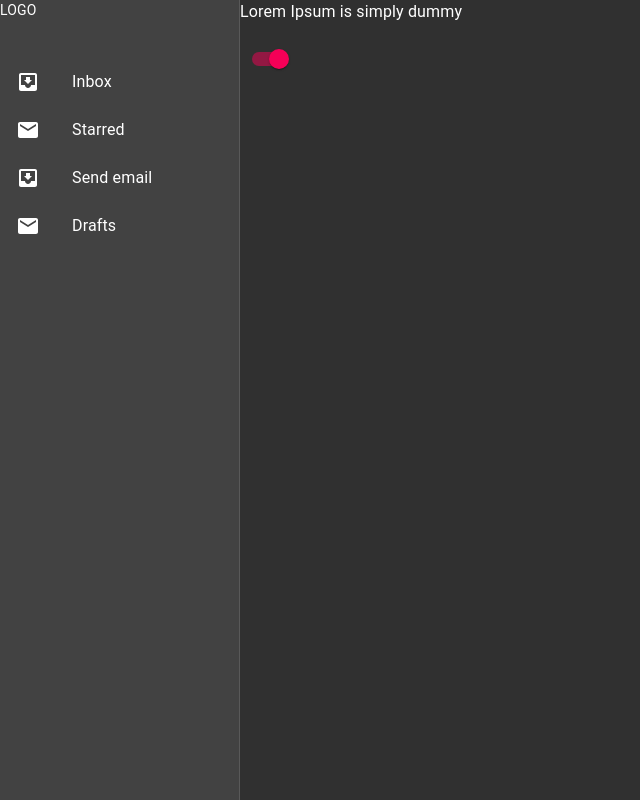
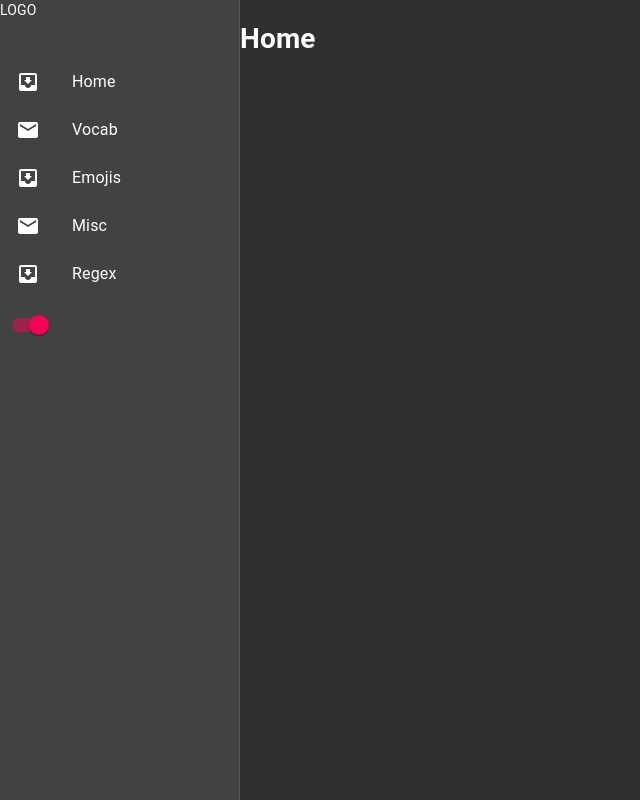
Before and after one commit to SophicalMushroom/ChatStats, a React (Create React App) app in the folder frontend/: page / in a window 1280 px wide. Shown: the whole page, without its empty margins (0-640 px from the left). Built offline with nearby package versions, Linux system fonts and the light colour scheme.

Commit message:
made navbar functional

```diff
--- a/frontend/package.json
+++ b/frontend/package.json
@@ -10,6 +10,7 @@
     "@testing-library/user-event": "^12.6.2",
     "react": "^17.0.1",
     "react-dom": "^17.0.1",
+    "react-router-dom": "^5.2.0",
     "react-scripts": "4.0.1",
     "web-vitals": "^0.2.4"
   },
--- a/frontend/src/App.js
+++ b/frontend/src/App.js
@@ -3,10 +3,9 @@ import { makeStyles, useTheme } from "@material-ui/core/styles";
 import Typography from "@material-ui/core/Typography";
 import Hidden from "@material-ui/core/Hidden";
 import IconButton from "@material-ui/core/IconButton";
-import Switch from "@material-ui/core/Switch";
 import MenuIcon from "@material-ui/icons/Menu";
 import { DesktopNav, MobileNav, MobileAppBar } from "./components/NavBars";
-import { CustomThemeContext } from "./Theme";
+import Main from "./components/Main";
 
 const useStyles = makeStyles((theme) => ({
 	root: {
@@ -20,29 +19,23 @@ const useStyles = makeStyles((theme) => ({
 }));
 
 const App = () => {
-	const { currentTheme, setTheme } = useContext(CustomThemeContext);
 	const classes = useStyles();
 	const theme = useTheme();
 	const [isMobileNavOpen, setIsMobileNavOpen] = useState(false);
-
-	const handleThemeChange = (event) => {
-		setTheme(currentTheme === "dark" ? "light" : "dark");
-	};
+	const [curTab, setCurTab] = useState("Home");
 
 	return (
 		<div className={classes.root}>
 			<Hidden xsDown>
-				<DesktopNav />
+				<DesktopNav setCurTab={setCurTab} />
 			</Hidden>
 
 			<Hidden smUp>
 				<MobileNav
 					isMobileNavOpen={isMobileNavOpen}
 					setIsMobileNavOpen={setIsMobileNavOpen}
+					setCurTab={setCurTab}
 				/>
-			</Hidden>
-
-			<Hidden smUp>
 				<MobileAppBar
 					isMobileNavOpen={isMobileNavOpen}
 					setIsMobileNavOpen={setIsMobileNavOpen}
@@ -50,11 +43,7 @@ const App = () => {
 			</Hidden>
 
 			<div className={classes.main}>
-				<Typography paragraph>Lorem Ipsum is simply dummy</Typography>
-				<Switch
-					checked={currentTheme === "dark"}
-					onChange={handleThemeChange}
-				/>
+				<Main curTab={curTab} />
 			</div>
 		</div>
 	);
--- /dev/null
+++ b/frontend/src/components/Emojis.js
@@ -0,0 +1,5 @@
+import { useState, useContext } from "react";
+
+export const Emojis = (props) => {
+	return <h1>Emojis</h1>;
+};
--- /dev/null
+++ b/frontend/src/components/Home.js
@@ -0,0 +1,5 @@
+import { useState, useContext } from "react";
+
+export const Home = (props) => {
+	return <h1>Home</h1>;
+};
--- /dev/null
+++ b/frontend/src/components/Main.js
@@ -0,0 +1,26 @@
+import { Home } from "./Home";
+import { Vocab } from "./Vocab";
+import { Emojis } from "./Emojis";
+import { Misc } from "./Misc";
+import { Regex } from "./Regex";
+
+const renderTabContent = (curTab) => {
+	switch (curTab) {
+		case "Home":
+			return <Home />;
+		case "Vocab":
+			return <Vocab />;
+		case "Emojis":
+			return <Emojis />;
+		case "Misc":
+			return <Misc />;
+		case "Regex":
+			return <Regex />;
+	}
+};
+
+const Main = (props) => {
+	return <div>{renderTabContent(props.curTab)}</div>;
+};
+
+export default Main;
--- /dev/null
+++ b/frontend/src/components/Misc.js
@@ -0,0 +1,5 @@
+import { useState, useContext } from "react";
+
+export const Misc = (props) => {
+	return <h1>Misc</h1>;
+};
--- a/frontend/src/components/NavBars.js
+++ b/frontend/src/components/NavBars.js
@@ -1,4 +1,4 @@
-import { Fragment } from "react";
+import { Fragment, useContext } from "react";
 import { makeStyles, useTheme } from "@material-ui/core/styles";
 import Drawer from "@material-ui/core/Drawer";
 import List from "@material-ui/core/List";
@@ -11,6 +11,8 @@ import AppBar from "@material-ui/core/AppBar";
 import Toolbar from "@material-ui/core/Toolbar";
 import IconButton from "@material-ui/core/IconButton";
 import MenuIcon from "@material-ui/icons/Menu";
+import Switch from "@material-ui/core/Switch";
+import { CustomThemeContext } from "./../Theme";
 
 const useStyles = makeStyles((theme) => ({
 	root: {
@@ -56,13 +58,24 @@ const useStyles = makeStyles((theme) => ({
 	},
 }));
 
-const NavItems = () => {
+const NavItems = (props) => {
 	const classes = useStyles();
 	const theme = useTheme();
+	const { currentTheme, setTheme } = useContext(CustomThemeContext);
+
+	const handleThemeChange = (event) => {
+		setTheme(currentTheme === "dark" ? "light" : "dark");
+	};
+
 	return (
+		<Fragment>
 			<List>
-			{["Inbox", "Starred", "Send email", "Drafts"].map((text, index) => (
-				<ListItem button key={text}>
+				{["Home", "Vocab", "Emojis", "Misc", "Regex"].map((text, index) => (
+					<ListItem
+						button
+						key={text}
+						onClick={() => props.HandleNavItemClick(text)}
+					>
 						<ListItemIcon>
 							{index % 2 === 0 ? <InboxIcon /> : <MailIcon />}
 						</ListItemIcon>
@@ -70,12 +83,17 @@ const NavItems = () => {
 					</ListItem>
 				))}
 			</List>
+			<Switch checked={currentTheme === "dark"} onChange={handleThemeChange} />
+		</Fragment>
 	);
 };
 
 export const DesktopNav = (props) => {
 	const classes = useStyles();
 	const theme = useTheme();
+	const HandleNavItemClick = (text) => {
+		props.setCurTab(text);
+	};
 
 	return (
 		<Drawer
@@ -87,7 +105,7 @@ export const DesktopNav = (props) => {
 			anchor="left"
 		>
 			<div style={{ width: "240px", height: "50px" }}>LOGO</div>
-			<NavItems />
+			<NavItems HandleNavItemClick={HandleNavItemClick} />
 		</Drawer>
 	);
 };
@@ -95,6 +113,10 @@ export const DesktopNav = (props) => {
 export const MobileNav = (props) => {
 	const classes = useStyles();
 	const theme = useTheme();
+	const HandleNavItemClick = (text) => {
+		props.setCurTab(text);
+		props.setIsMobileNavOpen(!props.isMobileNavOpen);
+	};
 
 	return (
 		<Drawer
@@ -110,7 +132,7 @@ export const MobileNav = (props) => {
 			open={props.isMobileNavOpen}
 			onClose={() => props.setIsMobileNavOpen(!props.isMobileNavOpen)}
 		>
-			<NavItems />
+			<NavItems HandleNavItemClick={HandleNavItemClick} />
 		</Drawer>
 	);
 };
--- /dev/null
+++ b/frontend/src/components/Regex.js
@@ -0,0 +1,5 @@
+import { useState, useContext } from "react";
+
+export const Regex = (props) => {
+	return <h1>Regex</h1>;
+};
--- /dev/null
+++ b/frontend/src/components/Vocab.js
@@ -0,0 +1,5 @@
+import { useState, useContext } from "react";
+
+export const Vocab = (props) => {
+	return <h1>Vocab</h1>;
+};
```
Also changed, not shown: 1 other file (tests, documents, lock files or other folders). Lines whose indentation alone changed are shown as unchanged.
